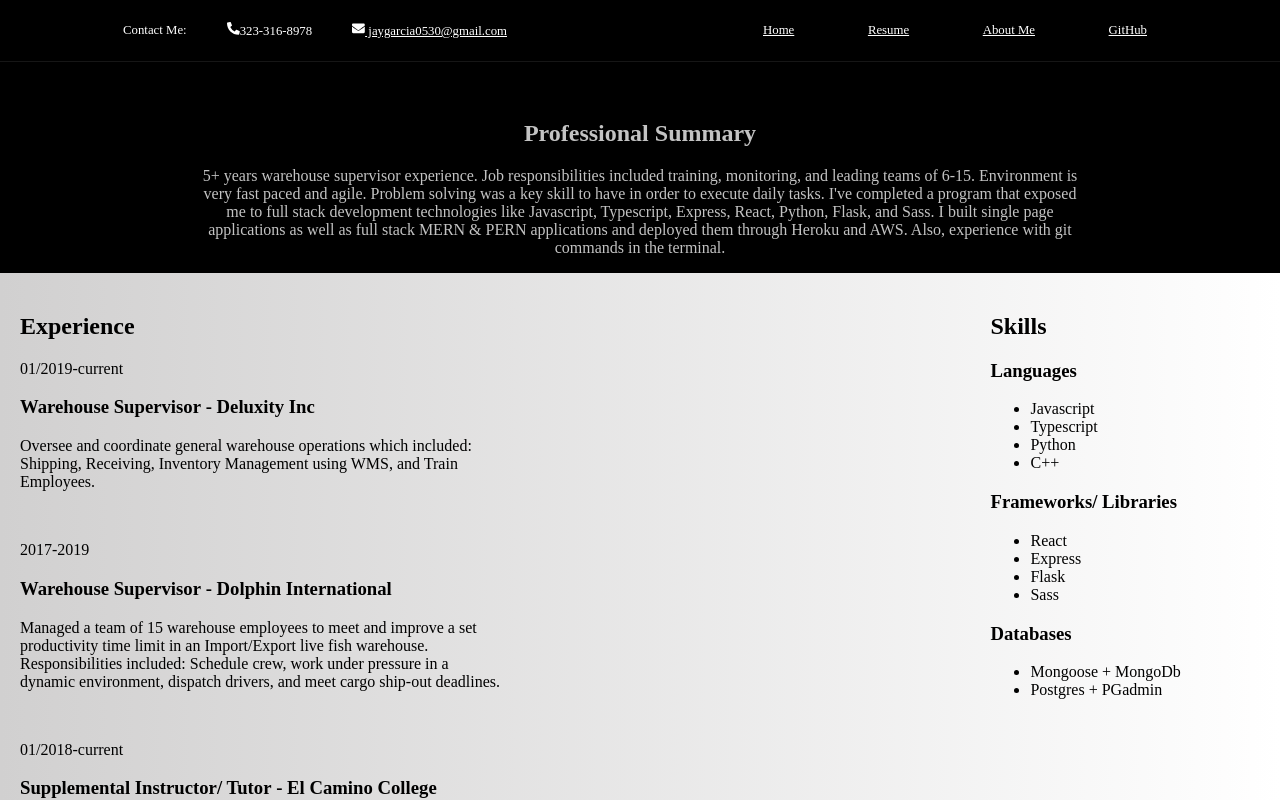
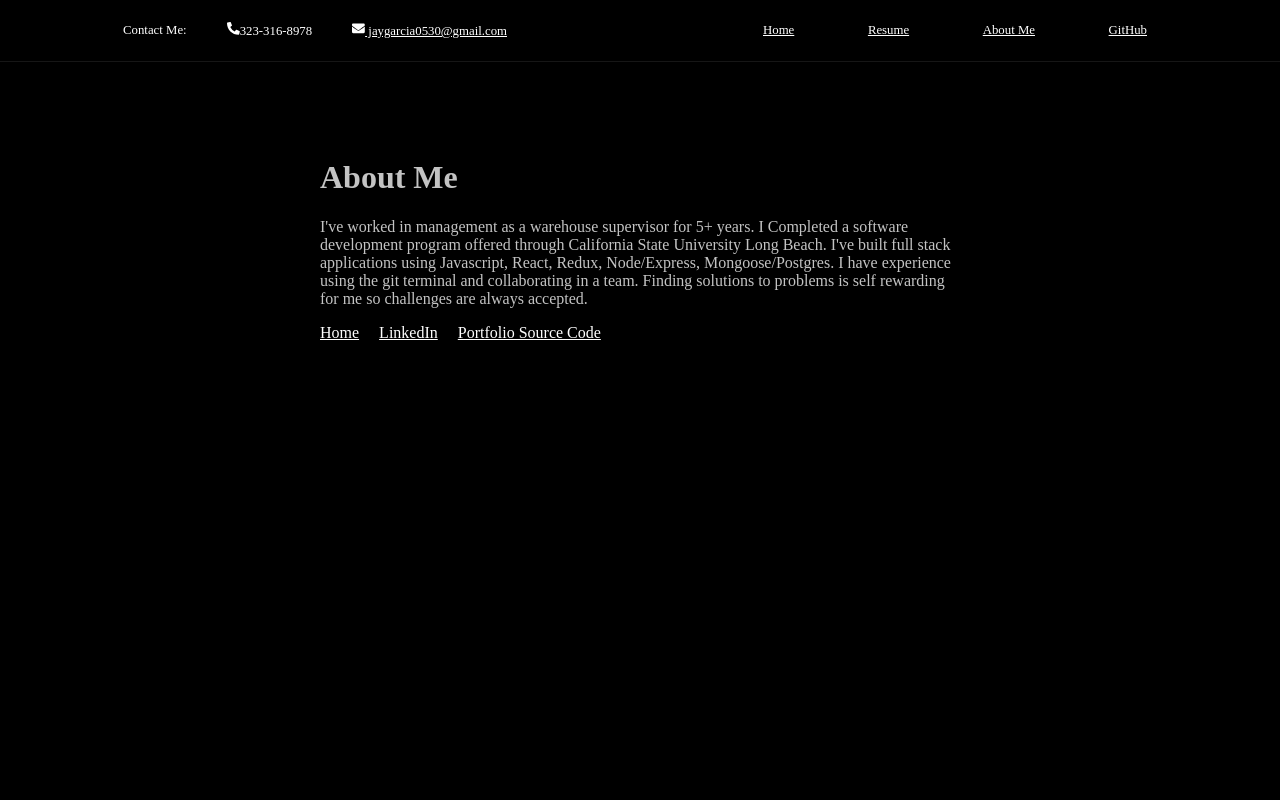
Before and after one commit to JasonGarcia131/Portfolio-React, a React (Create React App) app: page /#/AboutMe in a window 1280 px wide. Before the commit this address led to /#/Resume. Shown: the top 800 px of the page. Built offline with nearby package versions, Linux system fonts and the light colour scheme.

Commit message:
added portfolio source code link

```diff
--- a/src/pages/About.jsx
+++ b/src/pages/About.jsx
@@ -18,6 +18,7 @@ function About() {
                     </p>
                     <Link to="/">Home</Link>
                     <a href="https://www.linkedin.com/in/jason-garcia-00b71b245/">LinkedIn</a>
+                    <a href="https://github.com/JasonGarcia131/Portfolio-React">Portfolio Source Code</a>
                 </div>
             </div>
         </div>
```
